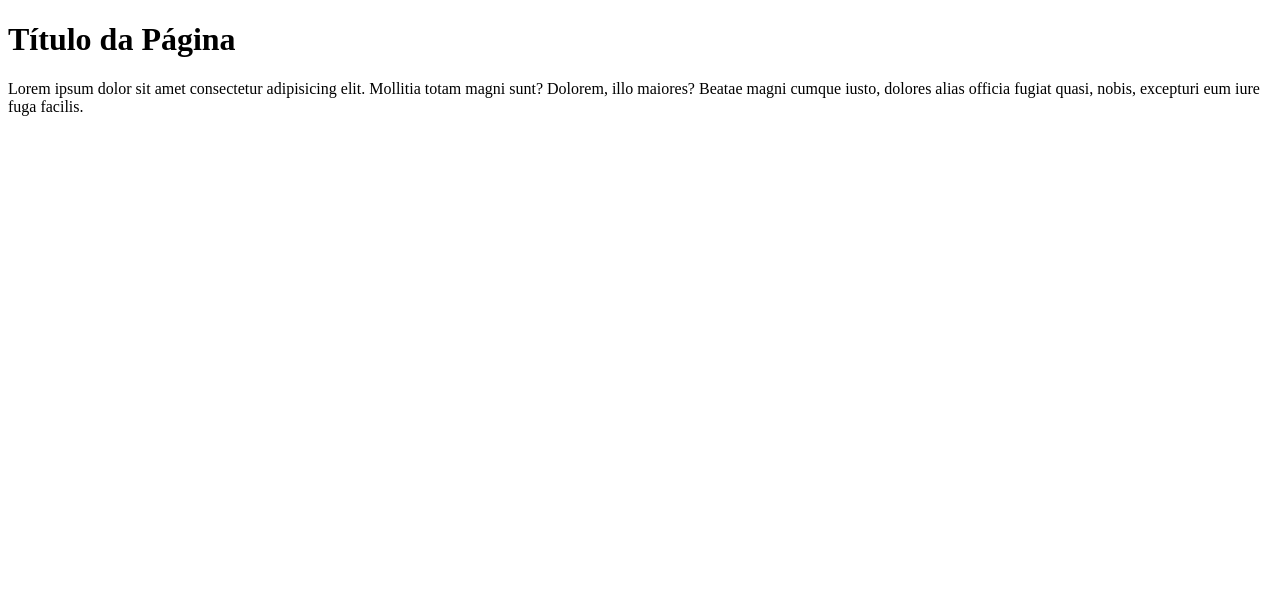
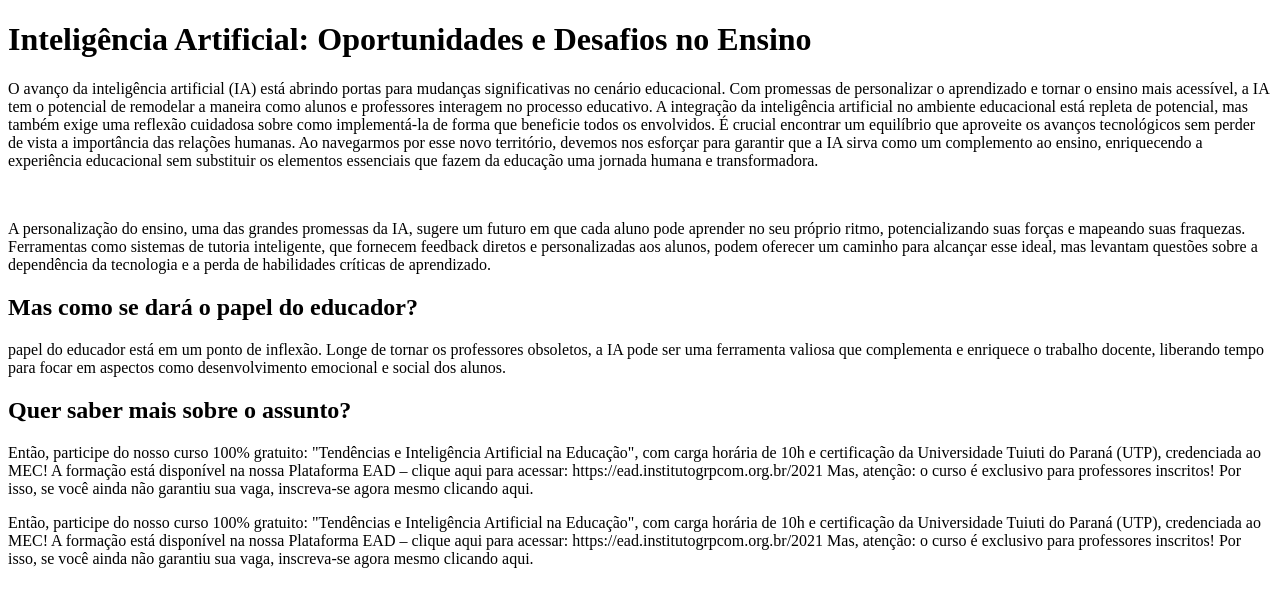
Before and after one commit to mariamacedos2/DW1, a plain HTML site: page aula02/arquivo.html in a window 1280 px wide. Drawn offline with Linux system fonts and the light colour scheme.

Commit message:
tarefaDw

```diff
--- a/aula02/arquivo.html
+++ b/aula02/arquivo.html
@@ -6,13 +6,36 @@
     <title>Document</title>
 </head>
 <body>
-    <h1>Título da Página</h1>
+    <h1>Inteligência Artificial: Oportunidades e Desafios no Ensino</h1>
+    <p>O avanço da inteligência artificial (IA) está abrindo portas para mudanças significativas no cenário educacional. Com promessas de personalizar o aprendizado e tornar o ensino mais acessível, a IA tem o potencial de remodelar a maneira como alunos e professores interagem no processo educativo.
+        A integração da inteligência artificial no ambiente educacional está repleta de potencial, mas também exige uma reflexão cuidadosa sobre como implementá-la de forma que beneficie todos os envolvidos. É crucial encontrar um equilíbrio que aproveite os avanços tecnológicos sem perder de vista a importância das relações humanas. Ao navegarmos por esse novo território, devemos nos esforçar para garantir que a IA sirva como um complemento ao ensino, enriquecendo a experiência educacional sem substituir os elementos essenciais que fazem da educação uma jornada humana e transformadora.
+    </p>
+    <br>
+
+    <p>A personalização do ensino, uma das grandes promessas da IA, sugere um futuro em que cada aluno pode aprender no seu próprio ritmo, potencializando suas forças e mapeando suas fraquezas. Ferramentas como sistemas de tutoria inteligente, que fornecem feedback diretos e personalizadas aos alunos, podem oferecer um caminho para alcançar esse ideal, mas levantam questões sobre a dependência da tecnologia e a perda de habilidades críticas de aprendizado.</p>
+
+    <p></p>
+
+    <h2>Mas como se dará o papel do educador?</h2>
 
     <p contenteditable="true">
-        Lorem ipsum dolor sit amet consectetur adipisicing elit. Mollitia totam magni sunt? Dolorem, illo maiores? Beatae magni cumque iusto, dolores alias officia fugiat quasi, nobis, excepturi eum iure fuga facilis.
-        </p>
+     papel do educador está em um ponto de inflexão. Longe de tornar os professores obsoletos, a IA pode ser uma ferramenta valiosa que complementa e enriquece o trabalho docente, liberando tempo para focar em aspectos como desenvolvimento emocional e social dos alunos.</p>
 
-    <h2 hidden="true">Subtítulo</h2>
+     <h2>Quer saber mais sobre o assunto?</h2>
+
+     <p>Então, participe do nosso curso 100% gratuito: "Tendências e Inteligência Artificial na Educação", com carga horária de 10h e certificação da Universidade Tuiuti do Paraná (UTP), credenciada ao MEC!
+
+        A formação está disponível na nossa Plataforma EAD – clique aqui para acessar: https://ead.institutogrpcom.org.br/2021
+
+        Mas, atenção: o curso é exclusivo para professores inscritos! Por isso, se você ainda não garantiu sua vaga, inscreva-se agora mesmo clicando aqui.</p>
+
+    <p>Então, participe do nosso curso 100% gratuito: "Tendências e Inteligência Artificial na Educação", com carga horária de 10h e certificação da Universidade Tuiuti do Paraná (UTP), credenciada ao MEC!
+
+        A formação está disponível na nossa Plataforma EAD – clique aqui para acessar: https://ead.institutogrpcom.org.br/2021
+
+        Mas, atenção: o curso é exclusivo para professores inscritos! Por isso, se você ainda não garantiu sua vaga, inscreva-se agora mesmo clicando aqui.</p>
+
+
 
 </body>
 </html>
```
